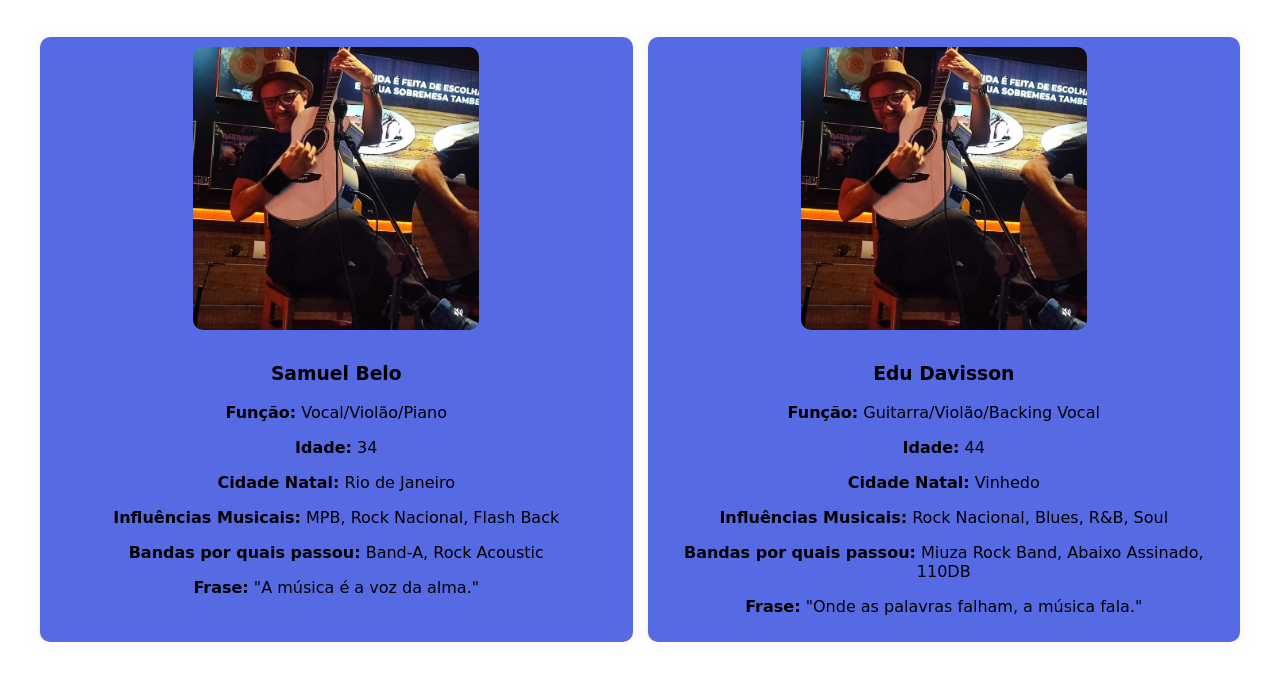
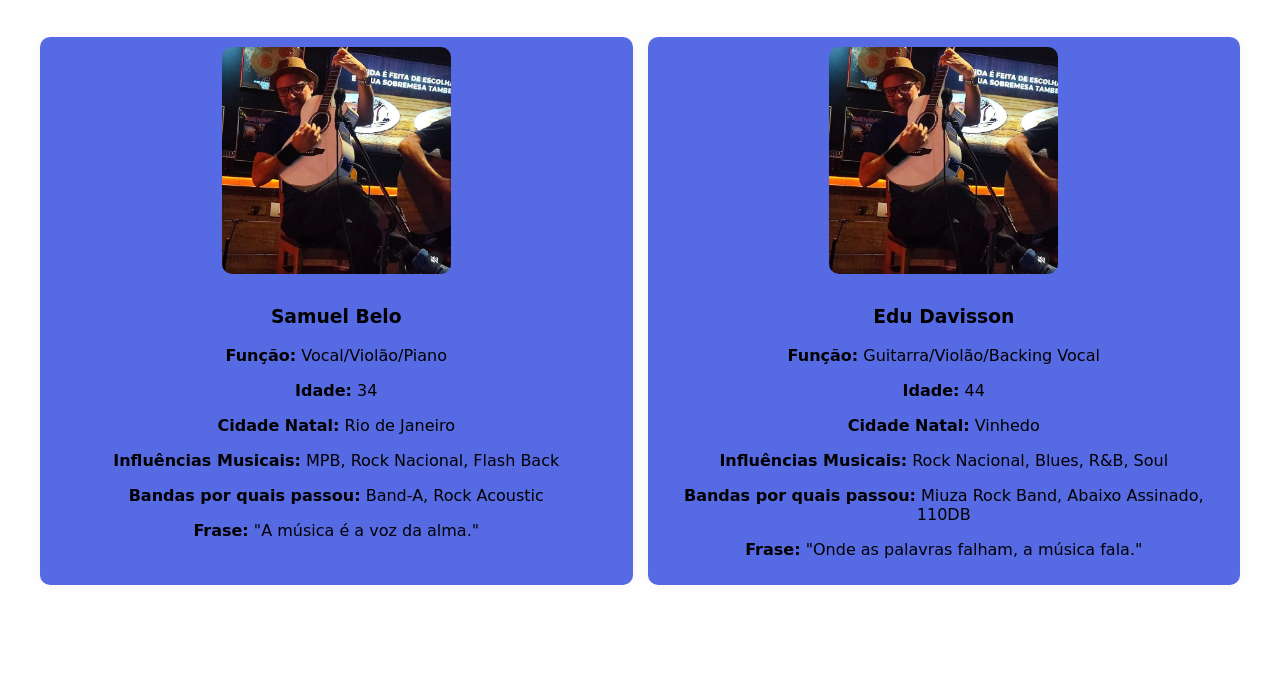
Before and after one commit to Edudavisson1980/Ficha-t-cnica-DC, a plain HTML site: page index.html in a window 1280 px wide. Shown: the part 79-760 px from the top of the page. Drawn offline with Linux system fonts and the light colour scheme.

Commit message:
Add files via upload

```diff
--- a/index.html
+++ b/index.html
@@ -10,8 +10,8 @@
     <section class="musicians-card" style="background-image: url('Azul.jpg'); background-size: cover; background-position: center; padding: 20px; display: flex; flex-direction: column; align-items: center; gap: 20px; box-sizing: border-box;">
         <h2 style="text-align: center; font-family: 'Rock Salt', cursive; color: white;">Ficha Técnica</h2>
         <div class="musicians-row" style="display: flex; flex-wrap: nowrap; justify-content: space-between; gap: 15px; width: 100%; max-width: 1200px;">
-            <div class="musician zoomable" style="background-color: rgba(44, 71, 221, 0.8); border-radius: 10px; padding: 10px; flex: 1 1 calc(50% - 15px); box-shadow: 0 0 10px rgba(238, 228, 228, 0.5); text-align: center; font-family: 'Rock Salt', cursive; transition: transform 0.3s ease-in-out; max-width: 100%; box-sizing: border-box;">
-                <img src="Foto_3.jpg" alt="Foto de Samuel Belo" style="width: 50%; border-radius: 10px; margin-bottom: 10px;">
+            <div class="musician zoomable" style="background-color: rgba(44, 71, 221, 0.8); border-radius: 10px; padding: 10px; flex: 1 1 calc(40% - 15px); box-shadow: 0 0 10px rgba(238, 228, 228, 0.5); text-align: center; font-family: 'Rock Salt', cursive; transition: transform 0.3s ease-in-out; max-width: 100%; box-sizing: border-box;">
+                <img src="Foto_3.jpg" alt="Foto de Samuel Belo" style="width: 40%; border-radius: 10px; margin-bottom: 10px;">
                 <h3>Samuel Belo</h3>
                 <p><strong>Função:</strong> Vocal/Violão/Piano</p>
                 <p><strong>Idade:</strong> 34</p>
@@ -21,8 +21,8 @@
                 <p><strong>Frase:</strong> "A música é a voz da alma."</p>
             </div>
 
-            <div class="musician zoomable" style="background-color: rgba(44, 71, 221, 0.8); border-radius: 10px; padding: 10px; flex: 1 1 calc(50% - 15px); box-shadow: 0 0 10px rgba(238, 228, 228, 0.5); text-align: center; font-family: 'Rock Salt', cursive; transition: transform 0.3s ease-in-out; max-width: 100%; box-sizing: border-box;">
-                <img src="Foto_3.jpg" alt="Foto de Edu Davisson" style="width: 50%; border-radius: 10px; margin-bottom: 10px;">
+            <div class="musician zoomable" style="background-color: rgba(44, 71, 221, 0.8); border-radius: 10px; padding: 10px; flex: 1 1 calc(40% - 15px); box-shadow: 0 0 10px rgba(238, 228, 228, 0.5); text-align: center; font-family: 'Rock Salt', cursive; transition: transform 0.3s ease-in-out; max-width: 100%; box-sizing: border-box;">
+                <img src="Foto_3.jpg" alt="Foto de Edu Davisson" style="width: 40%; border-radius: 10px; margin-bottom: 10px;">
                 <h3>Edu Davisson</h3>
                 <p><strong>Função:</strong> Guitarra/Violão/Backing Vocal</p>
                 <p><strong>Idade:</strong> 44</p>
@@ -58,11 +58,11 @@
 
         @media (min-width: 769px) {
             .musician {
-                flex: 1 1 calc(50% - 15px);
+                flex: 1 1 calc(40% - 15px);
             }
 
             .musician img {
-                width: 50%;
+                width: 40%;
             }
         }
 
```
